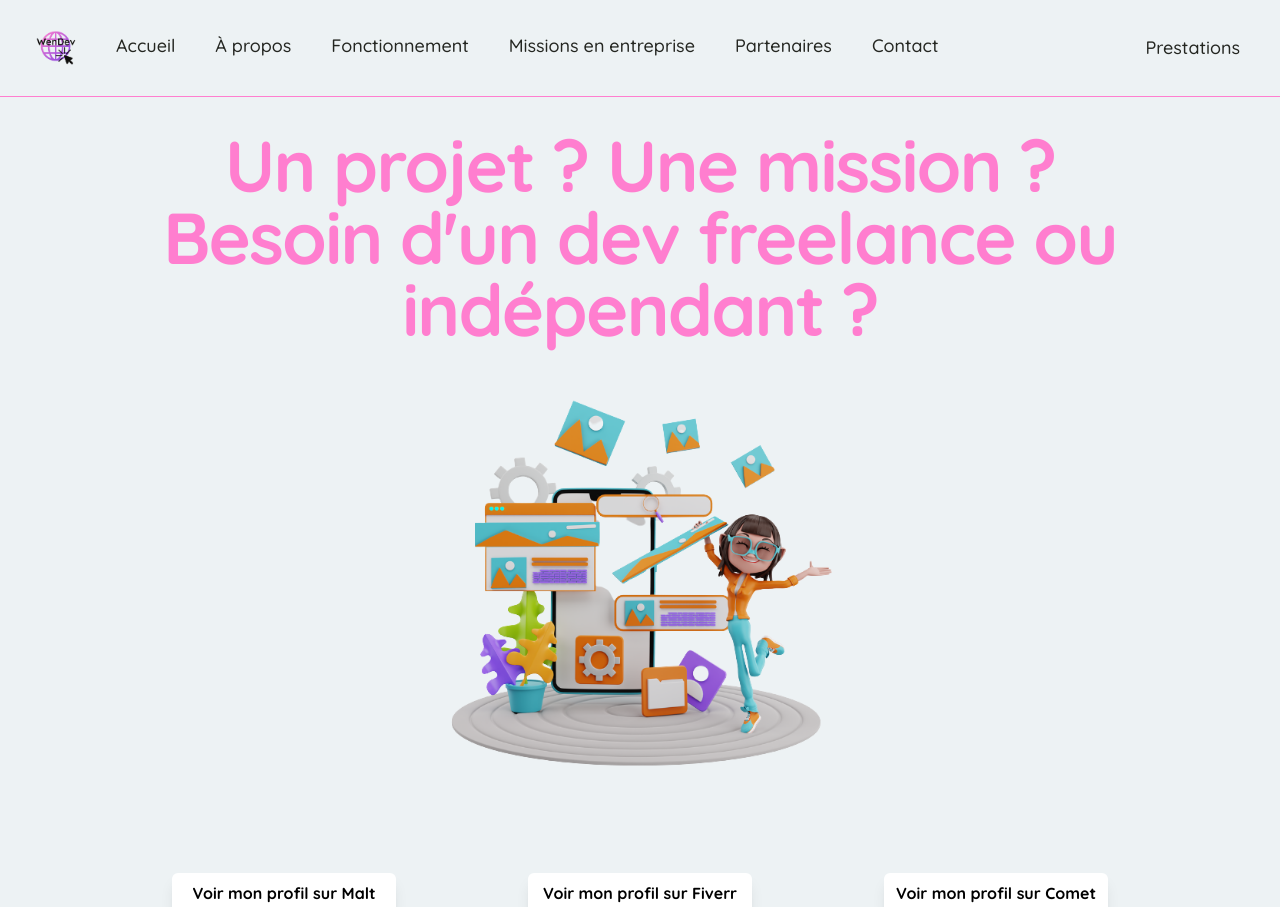
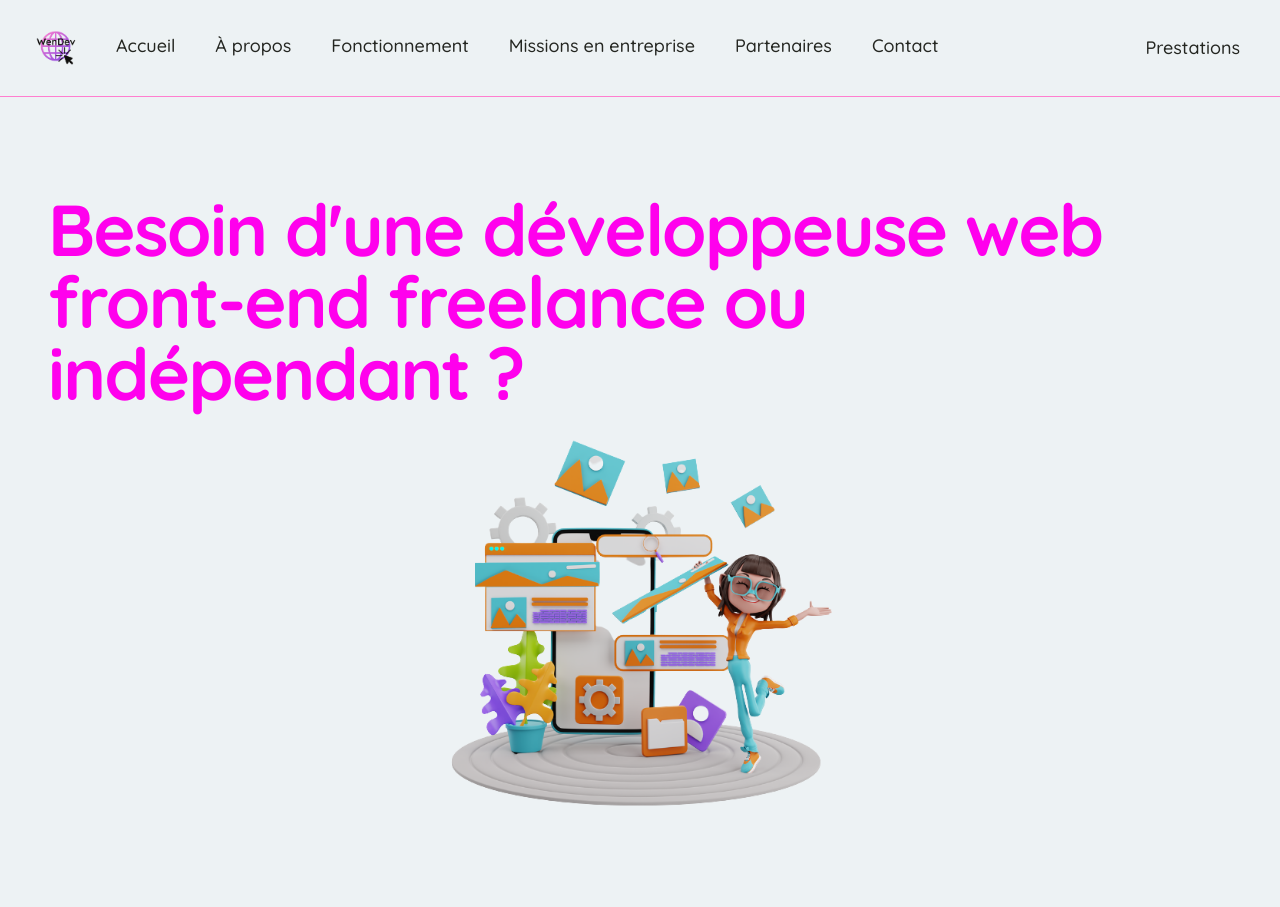
Before and after one commit to wendevweb/site-wendev, a React (Create React App) app: page /Entreprise in a window 1280 px wide. Shown: the top 907 px of the page. Built offline with nearby package versions, Linux system fonts and the light colour scheme.

Commit message:
Update Entreprise page

```diff
--- a/src/components/Testimonials.jsx
+++ b/src/components/Testimonials.jsx
@@ -83,7 +83,7 @@ const Testimonials = () => {
       <h3 className="text-pinkDark font-bold text-4xl mt-6 mb-6">
         Vous en parlez !
       </h3>
-      <div className="grid grid-rows-1 grid-flow-rows gap-10">
+      <div className=" tracking-tight grid grid-rows-1 grid-flow-rows gap-10">
         {avis.map((avi) => (
           <div
             key={avi.id}
--- a/src/pages/Entreprise.jsx
+++ b/src/pages/Entreprise.jsx
@@ -9,16 +9,15 @@ import fiverr from "../assets/logofiverr.webp";
 
 const Entreprise = () => {
   return (
-    <div className="lg:flex flex-col justify-items-center font-quicksand">
+    <div className="font-quicksand max-w-screen-xl px-4 py-8 mx-auto lg:gap-8 xl:gap-0 lg:py-16 lg:grid-cols-1">
       <Helmet>
         <meta charSet="utf-8" />
         <title>Entreprise | WenDev</title>
         <link href="https://www.wendev.fr/Entreprise" />
       </Helmet>
       <section className="m-4 p-4">
-        <h2 className="text-center font-quicksand text-5xl md:text-6xl xl:text-7xl font-bold tracking-tight mb-12 text-pink">
-          Un projet ? Une mission ? <br /> Besoin d'un dev freelance ou
-          indépendant ?
+        <h2 className="font-quicksand text-2xl md:text-6xl xl:text-7xl font-bold tracking-tight mb-6 text-pinkDark">
+          Besoin d'une développeuse web front-end freelance ou indépendant ?
         </h2>
         <div className="flex h-96 justify-center">
           <img src={wendev3} alt="" />
@@ -28,7 +27,7 @@ const Entreprise = () => {
         <section>
           <div className="lg:flex justify-evenly m-10">
             <div>
-              <button className="mb-6 mt-6 w-56 bg-real shadow-lg font-bold rounded-md p-2 hover:bg-pinkDark hover:text-white">
+              <button className="mt-10 mb-10 border shadow-lg bg-real text-pinkDark border-pinkDark font-bold rounded-md p-2 hover:bg-pinkDark hover:text-white">
                 <a
                   href="https://www.malt.fr/profile/wendybaque"
                   alt="Redirection vers le profil Malt de WenDev"
@@ -47,7 +46,7 @@ const Entreprise = () => {
               />
             </div>
             <div>
-              <button className="mb-6 mt-6 w-56 bg-real shadow-lg font-bold rounded-md p-2 hover:bg-pinkDark hover:text-white">
+              <button className="mt-10 mb-10 border shadow-lg bg-real text-pinkDark border-pinkDark font-bold rounded-md p-2 hover:bg-pinkDark hover:text-white">
                 <a
                   href="https://fr.fiverr.com/wendev?public_mode=true"
                   alt="Redirection vers le profil Fiverr de WenDev"
@@ -66,7 +65,7 @@ const Entreprise = () => {
               />
             </div>
             <div>
-              <button className="mb-6 mt-6 w-56 bg-real shadow-lg font-bold rounded-md p-2 hover:bg-pinkDark hover:text-white">
+              <button className="mt-10 mb-10 border shadow-lg bg-real text-pinkDark border-pinkDark font-bold rounded-md p-2 hover:bg-pinkDark hover:text-white">
                 <a
                   href="https://app.comet.co/freelancer/profile/QBeXG18dyK?readOnly=false"
                   alt="Redirection vers le profil Comet de WenDev"
@@ -83,7 +82,6 @@ const Entreprise = () => {
                 aria-label="Logo de Comet"
                 className="w-56"
               />
-
             </div>
           </div>
         </section>
--- a/src/pages/PageFonctionnement.jsx
+++ b/src/pages/PageFonctionnement.jsx
@@ -10,14 +10,14 @@ import wendev2 from "../assets/wendev-2.webp";
 
 const PageFonctionnement = () => {
   return (
-    <div className="font-quicksand">
+    <div className="font-quicksand max-w-screen-xl px-4 py-8 mx-auto lg:gap-8 xl:gap-0 lg:py-16 lg:grid-cols-1">
       <Helmet>
         <meta charSet="utf-8" />
         <title>Fonctionnement | WenDev</title>
         <link href="https://www.wendev.fr/Fonctionnement" />
       </Helmet>
       <section className="grid max-w-screen-xl px-4 py-8 mx-auto lg:gap-8 xl:gap-0 lg:py-16 lg:grid-cols-1">
-        <h2 className="font-quicksand text-4xl md:text-6xl xl:text-7xl font-bold tracking-tight mb-6 text-pinkDark">
+        <h2 className="font-quicksand text-2xl md:text-6xl xl:text-7xl font-bold tracking-tight mb-6 text-pinkDark">
           Comment se passe la création <br />
           d'un projet de A à Z avec WenDev ?{" "}
         </h2>
@@ -25,7 +25,7 @@ const PageFonctionnement = () => {
       <Fade>
         <section className="grid max-w-screen-xl px-4 py-8 mx-auto lg:gap-8 xl:gap-0 lg:py-16 lg:grid-cols-2">
           <img src={wendev1} alt="" className="h-fit" />
-          <ol className="list-decimal font-quicksand text-xl leading-relaxed">
+          <ol className="tracking-tight list-decimal font-quicksand text-xl leading-relaxed">
             <li className="list-decimal">
               Tu as un projet web et tu es intéressé.e par un ou plusieurs de
               mes services. C'est trop cool ! 🤩
@@ -104,12 +104,12 @@ const PageFonctionnement = () => {
       </Fade>
       <Fade>
         <section className="grid max-w-screen-xl px-4 py-8 mx-auto lg:gap-8 xl:gap-0 lg:py-16 lg:grid-cols-1">
-          <h2 className="font-quicksand text-4xl md:text-6xl xl:text-7xl font-bold tracking-tight mb-6 text-pinkDark">
+          <h2 className="font-quicksand text-2xl md:text-6xl xl:text-7xl font-bold tracking-tight mb-6 text-pinkDark">
             Foire aux questions
           </h2>
         </section>
         <section className="grid max-w-screen-xl px-4 py-8 mx-auto lg:gap-8 xl:gap-0 lg:py-16 lg:grid-cols-2">
-          <div className="text-xl lg:p-10 lg:grid grid-cols-1 gap-4">
+          <div className="tracking-tight text-xl lg:p-10 lg:grid grid-cols-1 gap-4">
             <Disclosure>
               {({ open }) => (
                 <>
```
